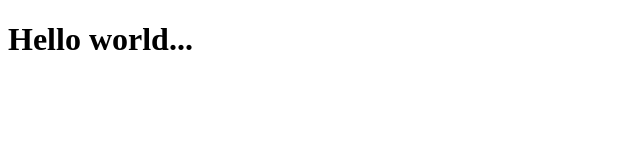
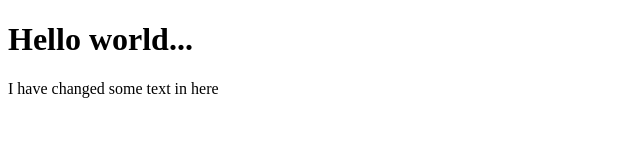
Before and after one commit to Jakaria-biswas/test-project, a plain HTML site: page index.html in a window 1280 px wide. Shown: the whole page, without its empty margins (0-640 px from the left). Drawn offline with Linux system fonts and the light colour scheme.

Commit message:
new change

```diff
--- a/index.html
+++ b/index.html
@@ -7,5 +7,6 @@
 </head>
 <body>
      <h1>Hello world...</h1>
+     <p>I have changed some text in here </p>
 </body>
 </html>
```
